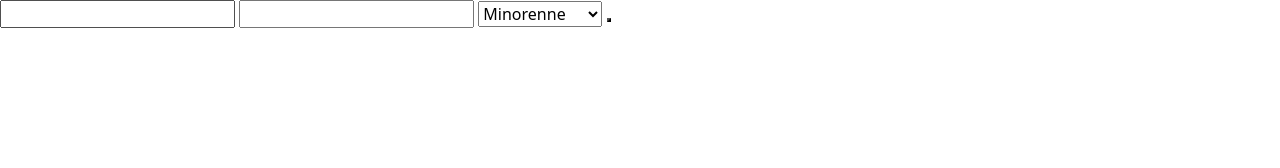
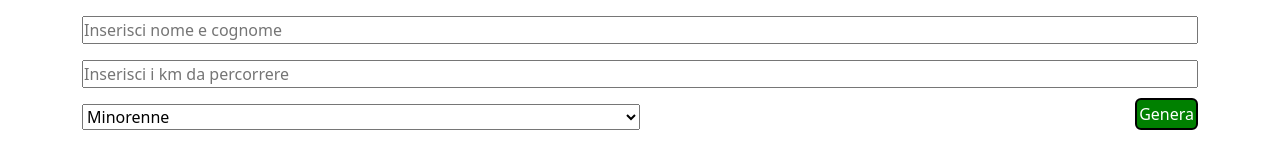
Before and after one commit to LtMilligan/js-biglietto-treno-form, a plain HTML site: page index.html in a window 1280 px wide. Drawn offline with nearby package versions, Linux system fonts and the light colour scheme.

Commit message:
[UPD] Adding style form

```diff
--- a/css/style.css
+++ b/css/style.css
@@ -3,3 +3,17 @@
     padding: 0;
     box-sizing: border-box;
 }
+
+#calcola {
+    position: absolute;
+    right: 0;
+    bottom: 1rem;
+    background-color: green;
+    color: white;
+    padding: 2px;
+}
+
+#calcola:active {
+    color: black;
+    background-color: rgb(97, 126, 255);
+}
--- a/index.html
+++ b/index.html
@@ -8,16 +8,22 @@
     <title>js-biglietto-treno-form</title>
 </head>
 <body>
-    <form action="#">
-        <input type="text" id="nome">
-        <input type="number" id="km">
-        <select name="eta" id="eta">
-            <option value="minorenne">Minorenne</option>
-            <option value="maggiorenne">Maggiorenne</option>
-            <option value="over65">Over65</option>
-        </select>
-        <button type="submit" id="calcola"></button>
-    </form>
+    <div class="container">
+        <div class="row">
+            <div class="col-12">
+                <form action="#" class="position-relative">
+                    <input type="text" id="nome" class="w-100 mt-3" placeholder="Inserisci nome e cognome">
+                    <input type="number" id="km" class="w-100 mt-3" placeholder="Inserisci i km da percorrere">
+                    <select name="eta" id="eta" class="my-3 w-50">
+                        <option value="minorenne">Minorenne</option>
+                        <option value="maggiorenne">Maggiorenne</option>
+                        <option value="over65">Over65</option>
+                    </select>
+                    <button class="btn border border-2 border-black position-absolute" type="submit" id="calcola">Genera</button>
+                </form>
+            </div>
+        </div>
+    </div>
 
 
     <script src="./js/script.js" type="text/javascript"></script>
```
